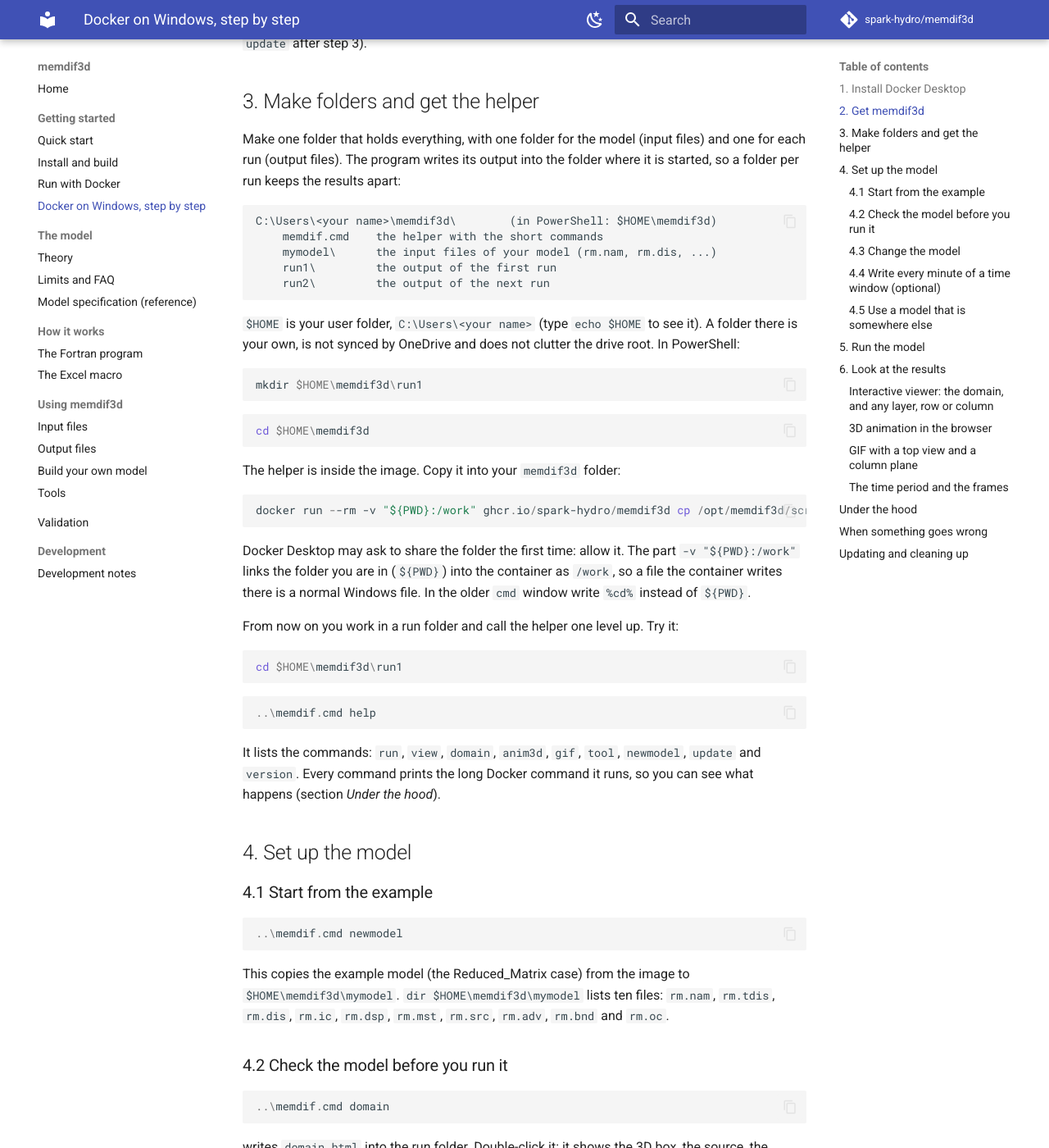
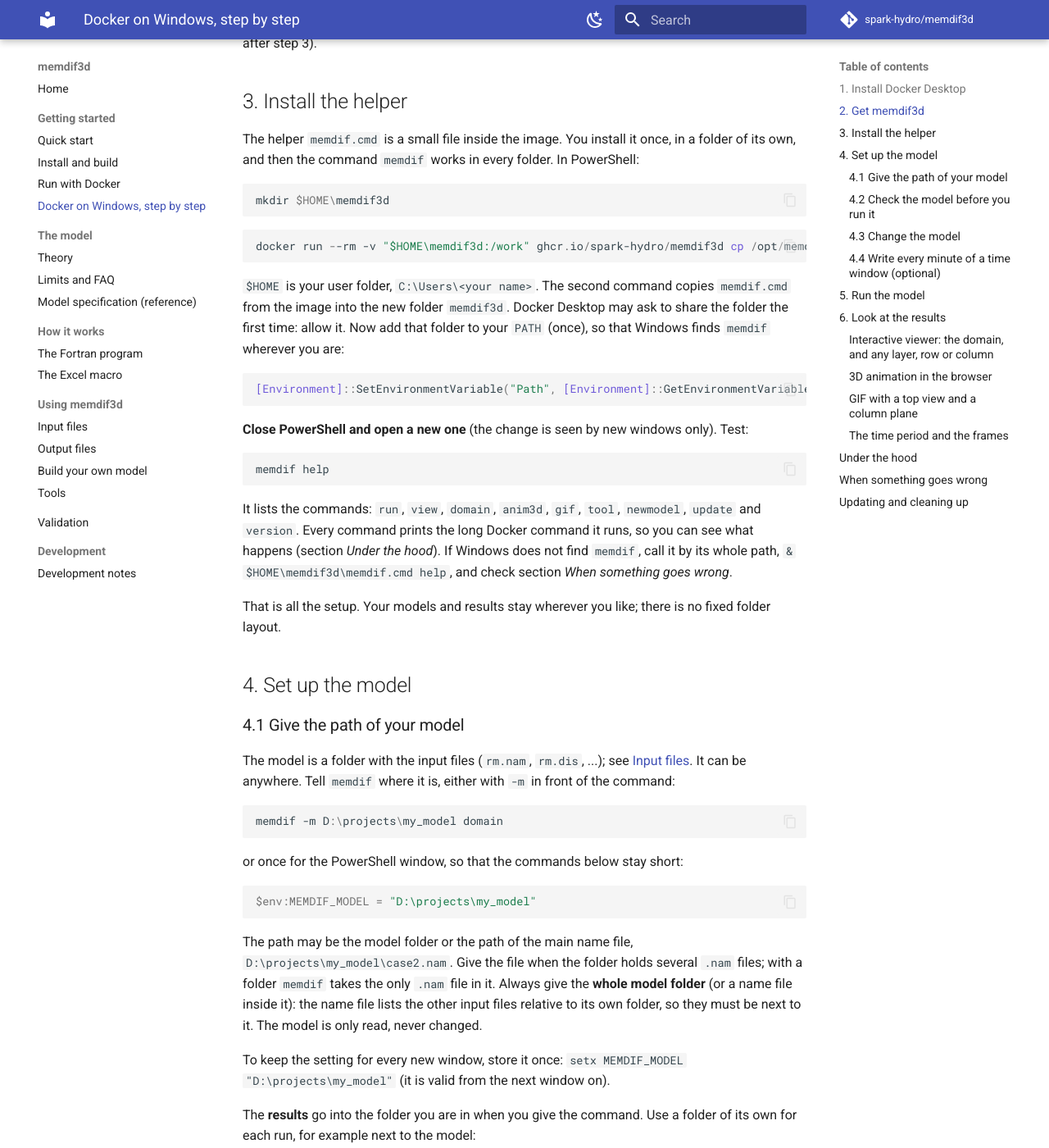
Before and after one commit to spark-hydro/memdif3d, an MkDocs documentation site: the page built from docs/docker-windows.md, in a window 1280 px wide and 1400 px high, scrolled down 1872 px. Shown: the whole window at 82% size. Built offline with MkDocs 1.6.1 and Material for MkDocs 9.7.7, drawn with Linux system fonts in a browser that asks for light colours; comment, search, counter and statistics services are not loaded; some of the changed text lies outside the part shown.

Commit message:
Helper: model path with -m, helper on PATH; Windows guide simplified (model path first in section 4)
Co-Authored-By: Claude Sonnet 5.5 <noreply@anthropic.com>

````diff
--- a/docs/docker-windows.md
+++ b/docs/docker-windows.md
@@ -6,8 +6,8 @@ What you do, in order:
 
 1. install Docker Desktop
 2. get the memdif3d image
-3. make folders and get the helper
-4. set up the model (the input files)
+3. install the helper (once)
+4. give the path of your model and set it up
 5. run it
 6. look at the results (an interactive viewer, 3D pages and GIFs)
 
@@ -58,64 +58,73 @@ Check it:
 docker run --rm ghcr.io/spark-hydro/memdif3d --version
 ```
 
-You should see the banner with the version number. The image holds the program, the example model and all plotting tools. To update later, run the `pull` command again (or `..\memdif.cmd update` after step 3).
+You should see the banner with the version number. The image holds the program, the example model and all plotting tools. To update later, run the `pull` command again (or `memdif update` after step 3).
 
-## 3. Make folders and get the helper
+## 3. Install the helper
 
-Make one folder that holds everything, with one folder for the model (input files) and one for each run (output files). The program writes its output into the folder where it is started, so a folder per run keeps the results apart:
-
-```text
-C:\Users\<your name>\memdif3d\        (in PowerShell: $HOME\memdif3d)
-    memdif.cmd    the helper with the short commands
-    mymodel\      the input files of your model (rm.nam, rm.dis, ...)
-    run1\         the output of the first run
-    run2\         the output of the next run
-```
-
-`$HOME` is your user folder, `C:\Users\<your name>` (type `echo $HOME` to see it). A folder there is your own, is not synced by OneDrive and does not clutter the drive root. In PowerShell:
+The helper `memdif.cmd` is a small file inside the image. You install it once, in a folder of its own, and then the command `memdif` works in every folder. In PowerShell:
 
 ```powershell
-mkdir $HOME\memdif3d\run1
+mkdir $HOME\memdif3d
 ```
 
 ```powershell
-cd $HOME\memdif3d
+docker run --rm -v "$HOME\memdif3d:/work" ghcr.io/spark-hydro/memdif3d cp /opt/memdif3d/scripts/memdif.cmd /work/
 ```
 
-The helper is inside the image. Copy it into your `memdif3d` folder:
+`$HOME` is your user folder, `C:\Users\<your name>`. The second command copies `memdif.cmd` from the image into the new folder `memdif3d`. Docker Desktop may ask to share the folder the first time: allow it. Now add that folder to your `PATH` (once), so that Windows finds `memdif` wherever you are:
 
 ```powershell
-docker run --rm -v "${PWD}:/work" ghcr.io/spark-hydro/memdif3d cp /opt/memdif3d/scripts/memdif.cmd /work/
+[Environment]::SetEnvironmentVariable("Path", [Environment]::GetEnvironmentVariable("Path", "User") + ";$HOME\memdif3d", "User")
 ```
 
-Docker Desktop may ask to share the folder the first time: allow it. The part `-v "${PWD}:/work"` links the folder you are in (`${PWD}`) into the container as `/work`, so a file the container writes there is a normal Windows file. In the older `cmd` window write `%cd%` instead of `${PWD}`.
-
-From now on you work in a run folder and call the helper one level up. Try it:
+**Close PowerShell and open a new one** (the change is seen by new windows only). Test:
 
 ```powershell
-cd $HOME\memdif3d\run1
+memdif help
+```
+
+It lists the commands: `run`, `view`, `domain`, `anim3d`, `gif`, `tool`, `newmodel`, `update` and `version`. Every command prints the long Docker command it runs, so you can see what happens (section *Under the hood*). If Windows does not find `memdif`, call it by its whole path, `& $HOME\memdif3d\memdif.cmd help`, and check section *When something goes wrong*.
+
+That is all the setup. Your models and results stay wherever you like; there is no fixed folder layout.
+
+## 4. Set up the model
+
+### 4.1 Give the path of your model
+
+The model is a folder with the input files (`rm.nam`, `rm.dis`, ...); see [Input files](INPUT_SPEC.md). It can be anywhere. Tell `memdif` where it is, either with `-m` in front of the command:
+
+```powershell
+memdif -m D:\projects\my_model domain
+```
+
+or once for the PowerShell window, so that the commands below stay short:
+
+```powershell
+$env:MEMDIF_MODEL = "D:\projects\my_model"
+```
+
+The path may be the model folder or the path of the main name file, `D:\projects\my_model\case2.nam`. Give the file when the folder holds several `.nam` files; with a folder `memdif` takes the only `.nam` file in it. Always give the **whole model folder** (or a name file inside it): the name file lists the other input files relative to its own folder, so they must be next to it. The model is only read, never changed.
+
+To keep the setting for every new window, store it once: `setx MEMDIF_MODEL "D:\projects\my_model"` (it is valid from the next window on).
+
+The **results** go into the folder you are in when you give the command. Use a folder of its own for each run, for example next to the model:
+
+```powershell
+mkdir D:\projects\my_model_runs\run1
 ```
 
 ```powershell
-..\memdif.cmd help
+cd D:\projects\my_model_runs\run1
 ```
 
-It lists the commands: `run`, `view`, `domain`, `anim3d`, `gif`, `tool`, `newmodel`, `update` and `version`. Every command prints the long Docker command it runs, so you can see what happens (section *Under the hood*).
-
-## 4. Set up the model
-
-### 4.1 Start from the example
-
-```powershell
-..\memdif.cmd newmodel
-```
-
-This copies the example model (the Reduced_Matrix case) from the image to `$HOME\memdif3d\mymodel`. `dir $HOME\memdif3d\mymodel` lists ten files: `rm.nam`, `rm.tdis`, `rm.dis`, `rm.ic`, `rm.dsp`, `rm.mst`, `rm.src`, `rm.adv`, `rm.bnd` and `rm.oc`.
+!!! tip "No model yet?"
+    `memdif newmodel` copies the example model (the Reduced_Matrix case) to a folder `mymodel` in the folder you are in, and `memdif newmodel name` uses the name you give. Use that folder as a starting point for your own model.
 
 ### 4.2 Check the model before you run it
 
 ```powershell
-..\memdif.cmd domain
+memdif domain
 ```
 
 writes `domain.html` into the run folder. Double-click it: it shows the 3D box, the source, the membrane faces and the start state (see section 6 for how to use the page). This is the quickest way to see that a change in the input files did what you meant.
@@ -137,14 +146,10 @@ Every file is described in [Input files](INPUT_SPEC.md), and [Build your own mod
 A membrane with holes can be made by a script. This copies the model and punches holes into the copy `holes`, which appears in the run folder:
 
 ```powershell
-..\memdif.cmd tool make_holes.py /model /work/holes --pitch 3 --size 2 --closed
+memdif tool make_holes.py /model /work/holes --pitch 3 --size 2 --closed
 ```
 
-Move the folder `holes` to `$HOME\memdif3d\holes`. To run the copy instead of `mymodel`, give its folder once for the PowerShell window:
-
-```powershell
-$env:MEMDIF_MODEL = "$HOME\memdif3d\holes"
-```
+Move the folder `holes` to where you keep your models and point `MEMDIF_MODEL` at it (section 4.1).
 
 ### 4.4 Write every minute of a time window (optional)
 
@@ -161,33 +166,12 @@ END MINUTES
 
 This gives `day_001.csv` with the first two hours. A whole day of the whole box is about 640 MB, so choose a window. The format is described in [Output files](outputs.md).
 
-### 4.5 Use a model that is somewhere else
+## 5. Run the model
 
-The model does not have to be in `mymodel`. Point the helper at any folder, and name the main name file if the folder holds several `.nam` files. For one PowerShell window:
+Go to the run folder (section 4.1) and run:
 
 ```powershell
-$env:MEMDIF_MODEL = "D:\projects\my_other_model"
-$env:MEMDIF_NAM = "case2.nam"
-```
-
-Then `..\memdif.cmd run` runs `case2.nam` from that folder. Without `MEMDIF_NAM` the helper takes the only `.nam` file of the folder (or the first one). Give the **whole model folder**, not only the name file: the name file lists the other input files relative to its own folder, so they must be next to it. The results still go to the run folder you are in.
-
-Without the helper the same thing is one `docker run`, with the folder linked as `/model` and the path of the name file inside the container:
-
-```powershell
-docker run --rm -v "${PWD}:/work" -v "D:\projects\my_other_model:/model:ro" ghcr.io/spark-hydro/memdif3d /model/case2.nam
-```
-
-## 5. Run the model
-
-Go to the run folder and run:
-
-```powershell
-cd $HOME\memdif3d\run1
-```
-
-```powershell
-..\memdif.cmd run
+memdif run
 ```
 
 The screen shows the banner, the model size, the stability check and one line for every finished day, ending with *Normal termination*. The 28 days of the example take a few seconds. The run folder now holds the results: a `field_NNN.csv` and a `probes_NNN.csv` for every day and the restart files `restart.dat.1` and `restart.dat.2`.
@@ -201,7 +185,7 @@ Options of the program go after `run`:
 | `--fresh` | start again from the initial state and ignore the restart files |
 | `--snapshot-every 60` | also write the whole box every 60 steps (one `snap_*.csv` file each) |
 
-For example `..\memdif.cmd run --nperiods 2 --fresh`. If a run is interrupted, give the same command again in the same run folder: it continues after the last finished day. To start over, add `--fresh`, or use a new run folder.
+For example `memdif run --nperiods 2 --fresh`. If a run is interrupted, give the same command again in the same run folder: it continues after the last finished day. To start over, add `--fresh`, or use a new run folder.
 
 ## 6. Look at the results
 
@@ -210,7 +194,7 @@ Start the tools from the run folder. Each command writes one file into it; open
 ### Interactive viewer: the domain, and any layer, row or column
 
 ```powershell
-..\memdif.cmd view
+memdif view
 ```
 
 Double-click `viewer.html`. The 3D model is on the left and the concentration on a plane of your choice on the right. In the bar on top choose **Plane**: *Layer* (the top view, rows × columns), *Row* (a section, layers × columns) or *Column* (a plane at one distance from the membrane, rows × layers), then the **number** of the layer, row or column with the slider. The chosen plane is drawn inside the 3D box. Use the **Time** slider or **Play** to animate the plane. Nothing runs again when you change the plane; the page holds the data. The frames are the day files of the run (`field_001.csv`, `field_002.csv`, ...). Under the 3D box you find the **probes**: the concentration of the source and of the probe cells against time, a line for each probe with a dot at every frame and a dotted line at the time shown. The **Probes** menu in the bar picks one probe or all, and the **Scale** menu switches between logarithmic and linear. The probe cells are marked in the 3D box and on the plane picture, with their names, in the colour of their line. The probes come from the `probes_NNN.csv` files in the run folder, which every run writes.
@@ -218,13 +202,13 @@ Double-click `viewer.html`. The 3D model is on the left and the concentration on
 For finer time steps use the minutes output (section 4.4) and choose a window. The page grows with the number of frames:
 
 ```powershell
-..\memdif.cmd view --pattern "day_*.csv" --every 5 --from 0 --to 120 --out first2h.html
+memdif view --pattern "day_*.csv" --every 5 --from 0 --to 120 --out first2h.html
 ```
 
 ### 3D animation in the browser
 
 ```powershell
-..\memdif.cmd anim3d
+memdif anim3d
 ```
 
 writes `solute3d.html`: drag to rotate while the animation plays, scroll to zoom. It uses a logarithmic colour scale, so the small concentrations far from the membrane stay visible. To show only part of the box, add `--ilay 15` (one layer through the middle of the source), `--icol 3` (the plane 3 mm from the membrane) or a range such as `--ilay 15-29`.
@@ -232,7 +216,7 @@ writes `solute3d.html`: drag to rotate while the animation plays, scroll to zoom
 ### GIF with a top view and a column plane
 
 ```powershell
-..\memdif.cmd gif --ilay 15 --icol 3
+memdif gif --ilay 15 --icol 3
 ```
 
 writes `views.gif`: `--ilay 15` is the top view of layer 15 (rows × columns), `--icol 3` the plane 3 mm from the membrane (rows × layers), and `--irow 22` would give the section through row 22. Open it in the browser or a picture viewer.
@@ -252,13 +236,13 @@ Keep `probes_NNN.csv` next to the day files: the concentration of the source is
 
 ## Under the hood
 
-Each `memdif` command is one `docker run`. It links two folders into the container: the model folder, read-only, as `/model`, and the run folder as `/work`, where the output goes. For instance `..\memdif.cmd run --nperiods 2` is the same as
+Each `memdif` command is one `docker run`. It links two folders into the container: the model folder, read-only, as `/model`, and the run folder as `/work`, where the output goes. For instance `memdif run --nperiods 2` is the same as
 
 ```powershell
-docker run --rm -v "${PWD}:/work" -v "${HOME}\memdif3d\mymodel:/model:ro" ghcr.io/spark-hydro/memdif3d /model/rm.nam --nperiods 2
+docker run --rm -v "${PWD}:/work" -v "D:\projects\my_model:/model:ro" ghcr.io/spark-hydro/memdif3d /model/rm.nam --nperiods 2
 ```
 
-The helper prints that line for every command. `..\memdif.cmd tool script.py ...` runs any tool of the image the same way; the scripts are listed in [Tools](tools.md). Set `MEMDIF_MODEL` to use another model folder and `MEMDIF_IMAGE` to use another image. The image, the model and the results stay apart: the image never changes, and all your files are ordinary Windows folders.
+The helper prints that line for every command. `memdif tool script.py ...` runs any tool of the image the same way; the scripts are listed in [Tools](tools.md). `-m` (or `MEMDIF_MODEL`) sets the model folder and `MEMDIF_IMAGE` another image. The image, the model and the results stay apart: the image never changes, and all your files are ordinary Windows folders.
 
 ## When something goes wrong
 
@@ -266,9 +250,10 @@ The helper prints that line for every command. `..\memdif.cmd tool script.py ...
 |---|---|
 | `error during connect` or `cannot connect to the Docker daemon` | Docker Desktop is not running. Start it and wait for *Engine running*. |
 | `no matching manifest for windows/amd64` | Docker Desktop is in Windows containers mode. Check with `docker info --format "{{.OSType}}"`; if it says `windows`, right-click the whale icon and choose *Switch to Linux containers*. |
-| `'..\memdif.cmd' is not recognized` | Check the folder you are in (`pwd`) and that `memdif.cmd` is in your `memdif3d` folder (step 3). |
-| `memdif: no .nam file in ...` | The model folder is empty or elsewhere: run `..\memdif.cmd newmodel`, or set `MEMDIF_MODEL`. |
-| `[memdif3d] cannot find the model file` | The model folder has no `.nam` file of that name; check `dir $HOME\memdif3d\mymodel`. |
+| `'memdif' is not recognized` | Open a **new** PowerShell window after the `PATH` command of step 3, and check that `memdif.cmd` is in `$HOME\memdif3d` (`dir $HOME\memdif3d`). Until then call it as `& $HOME\memdif3d\memdif.cmd`. |
+| `memdif: no model given` | Give the path of the model: `memdif -m D:\projects\my_model run`, or `$env:MEMDIF_MODEL = "..."` (section 4.1). |
+| `memdif: no .nam file in ...` | The folder you gave holds no `.nam` file: check the path, or give the path of the `.nam` file itself. |
+| `[memdif3d] cannot find the model file` | The model folder has no `.nam` file of that name; check the model folder with `dir`, or give the `.nam` file with `-m`. |
 | the output folder is empty | Output goes to the folder you start the command in. Start it in the run folder. |
 | `${PWD}` is not understood | You are in the old `cmd` window. Use PowerShell, or write `%cd%` instead of `${PWD}`. |
 | a path with spaces fails | Keep the quotes around the `-v` arguments, as in the commands of this page: `-v "${PWD}:/work"`. The helper `memdif.cmd` already does this. |
@@ -279,9 +264,9 @@ The helper prints that line for every command. `..\memdif.cmd tool script.py ...
 ## Updating and cleaning up
 
 ```powershell
-..\memdif.cmd update
+memdif update
 ```
 
-fetches the newest image. To get the newest helper too, copy it again with the command of step 3. `docker images` lists the images on your computer and `docker image rm ghcr.io/spark-hydro/memdif3d:latest` deletes one. Your model and result folders are ordinary Windows folders and are not touched.
+fetches the newest image. To get the newest helper too, copy it again with the `docker run ... cp` command of step 3. `docker images` lists the images on your computer and `docker image rm ghcr.io/spark-hydro/memdif3d:latest` deletes one. Your model and result folders are ordinary Windows folders and are not touched.
 
-On Linux or macOS use `memdif.sh` (in `/opt/memdif3d/scripts` of the image) the same way: `../memdif.sh run`.
+On Linux or macOS use `memdif.sh` (in `/opt/memdif3d/scripts` of the image) the same way: copy it to a folder on your `PATH` as `memdif` (for example `~/bin/memdif`) and run `memdif -m ~/projects/my_model run`.
````
Also changed, not shown: docs/docker.md (+5 -3 lines), 2 other files.
